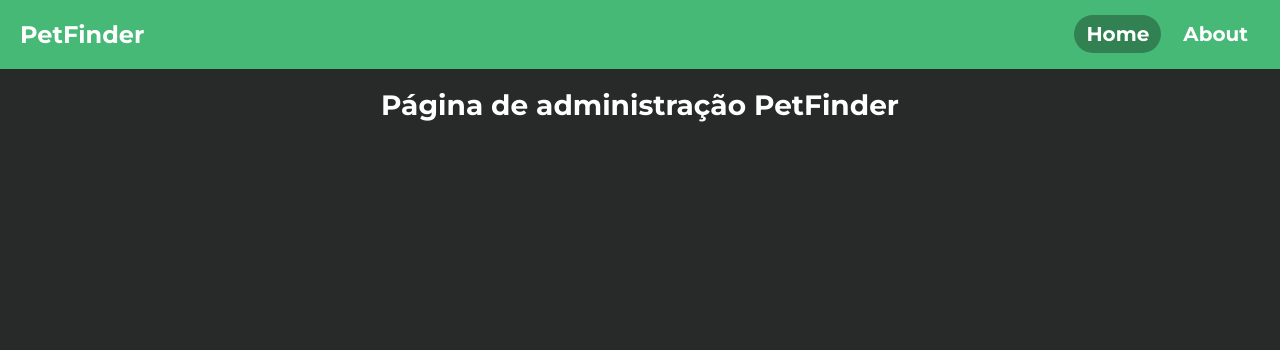
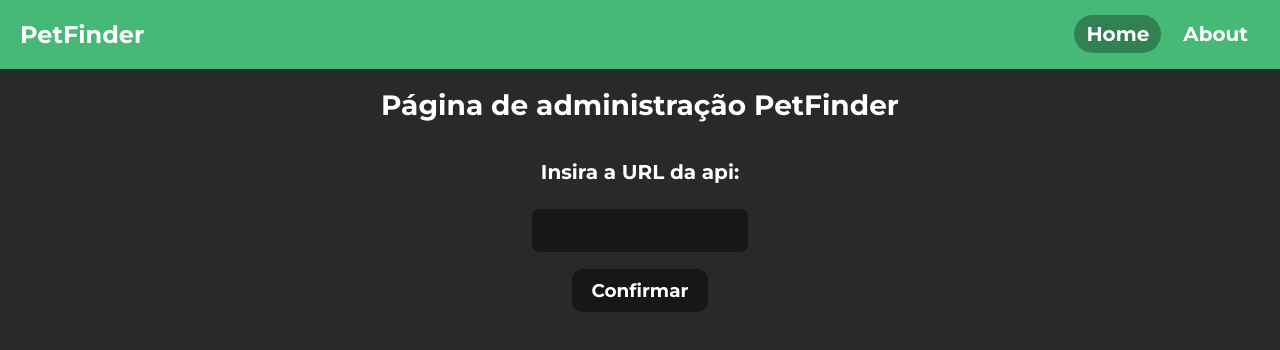
Before and after one commit to Web-Alta-performance/FinderWeb, a React (Create React App) app: page / in a window 1280 px wide. Shown: the top 350 px of the page. Built offline with nearby package versions, Linux system fonts and the light colour scheme.

Commit message:
insert api prompt

```diff
--- /dev/null
+++ b/src/components/insertApiURL.tsx
@@ -0,0 +1,53 @@
+import '../css/main.css';
+import styles from '../css/insertApiURL.module.css';
+import { Dispatch, SetStateAction, useEffect, useRef, useState } from "react";
+
+interface insertApiLinkProps {
+    setFunc: Dispatch<SetStateAction<string>>
+}
+
+const checkIfApiExists = async () => {
+    // TODO: check if api exists
+    return false;
+}
+
+const InsertApiURL = ({ setFunc }: insertApiLinkProps) => {
+
+    const [apiExists, setApiExists] = useState(false);
+    const [emptyInput, setEmptyInput] = useState(true);
+    const inputRef = useRef<HTMLInputElement>(null);
+
+    const handleClick = async () => {
+        if (inputRef.current) {
+            if (inputRef.current.value) {
+                setEmptyInput(false);
+                const exists = await checkIfApiExists()
+                setApiExists(exists)
+            }
+        }
+    };
+
+    useEffect(() => {
+        if (apiExists && inputRef.current) {
+            setFunc(inputRef.current.value);
+        }
+        console.log(apiExists)
+    }, [apiExists, setFunc])
+
+    const apiDoesntExistWarning = !apiExists && emptyInput
+        ? <></>
+        : <p className={`text center warning bold size-115 ${styles.warning}`} style={{ margin: 0, }}>
+            Link inválido. Verifique se o link está correto e tente novamente.
+        </p>
+
+    return (
+        <div className='flex center direction-column' style={{ gap: 5 }}>
+            <p className='text center bold size-125'>Insira a URL da api:</p>
+            {apiDoesntExistWarning}
+            <input className={`flex center ${styles.input}`} style={{ padding: 10, borderRadius: 7, }} ref={inputRef} />
+            <button className={`text center bold size-115 ${styles.button}`} style={{ paddingInline: 20, paddingBlock: 10, borderRadius: 10, marginTop: 10, }} onClick={handleClick}>Confirmar</button>
+        </div >
+    );
+};
+
+export { InsertApiURL };
--- a/src/components/pages/Home.tsx
+++ b/src/components/pages/Home.tsx
@@ -1,9 +1,21 @@
 import '../../css/main.css';
+import { useState } from 'react';
+import { InsertApiURL } from '../insertApiURL';
 
 const Home = () => {
+
+    const [apiURL, setApiURL] = useState('');
+
+    const isApiURLSet = () => !!apiURL
+
+    const insertApiPrompt = isApiURLSet()
+        ? <p>Sim: {apiURL}</p>
+        : <InsertApiURL setFunc={setApiURL} />
+
     return (
         <>
             <h1 className="text center title">Página de administração PetFinder</h1>
+            {insertApiPrompt}
         </>
     )
 };
--- /dev/null
+++ b/src/css/insertApiURL.module.css
@@ -0,0 +1,43 @@
+.warning {
+    color: var(--text-warning)
+}
+
+.input {
+    color: var(--text-color);
+    background-color: var(--dark-background);
+    border: none;
+    border: 2px solid transparent;
+    transition: border 100ms;
+
+    font-size: 1rem;
+}
+
+.input:focus {
+    outline: none;
+    border: 2px solid var(--element-green);
+}
+
+.button {
+    transform: translateY(2px);
+    background-color: var(--dark-background);
+    border: none;
+    color: var(--text-color);
+
+    box-shadow: 0px 10px 50px -10px transparent;
+    transition: box-shadow 150ms, background-color 150ms, color 150ms, transform 200ms,
+}
+
+.button:hover {
+    background-color: var(--element-green);
+    color: var(--dark-background);
+
+    box-shadow: 0px 5px 50px -10px var(--element-green);
+    transform: translateY(0px);
+}
+
+.button:active {
+    --color: hsl(150, 70%, 40%);
+    background-color: var(--color);
+    box-shadow: 0px 10px 50px -10px var(--color);
+    transform: translateY(1px);
+}
```
